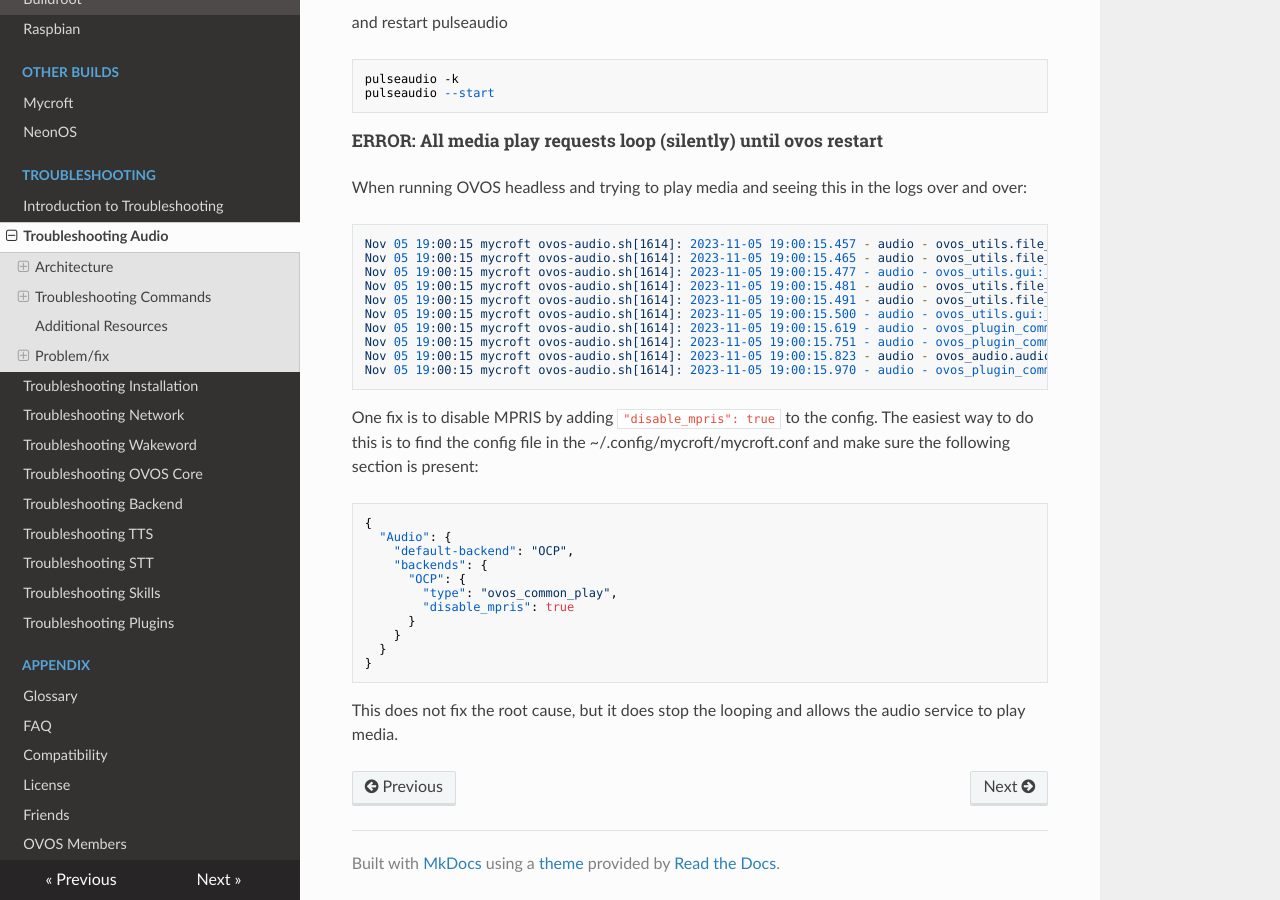
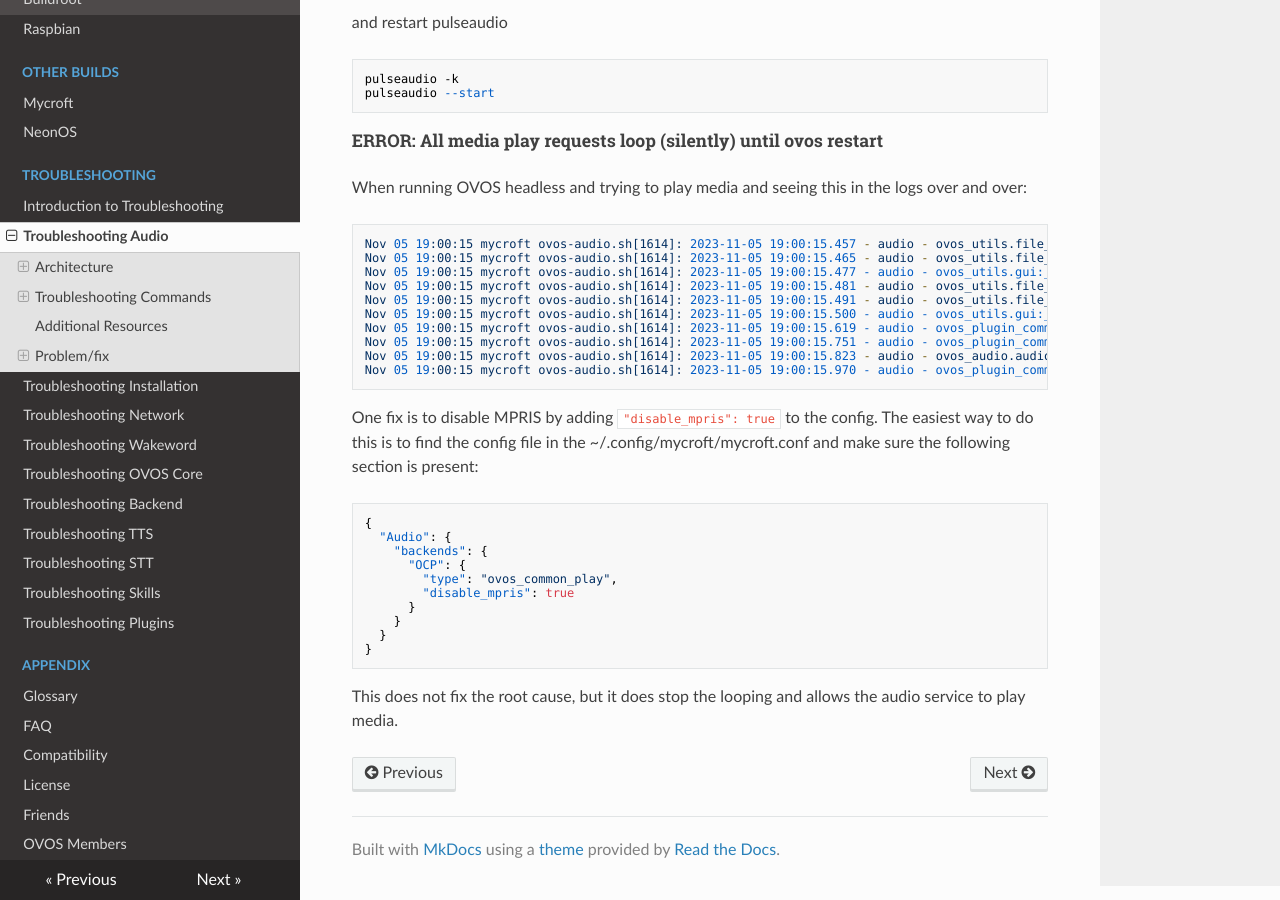
Before and after one commit to OpenVoiceOS/community-docs, an MkDocs documentation site: the page built from docs/troubleshooting_audio.md, in a window 1280 px wide and 900 px high, scrolled down 2810 px. Built offline with MkDocs 1.6.1, drawn with Linux system fonts in a browser that asks for light colours; nearby versions of some CDN libraries.

Commit message:
Update troubleshooting_audio.md
Review fixes

````diff
--- a/docs/troubleshooting_audio.md
+++ b/docs/troubleshooting_audio.md
@@ -117,7 +117,6 @@
 ```
 {
   "Audio": {
-    "default-backend": "OCP",
     "backends": {
       "OCP": {
         "type": "ovos_common_play",
````
